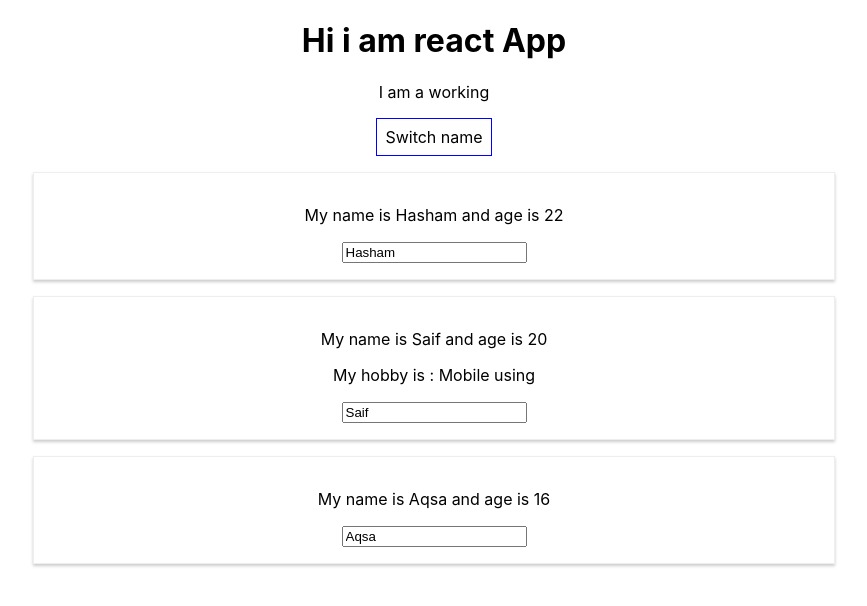
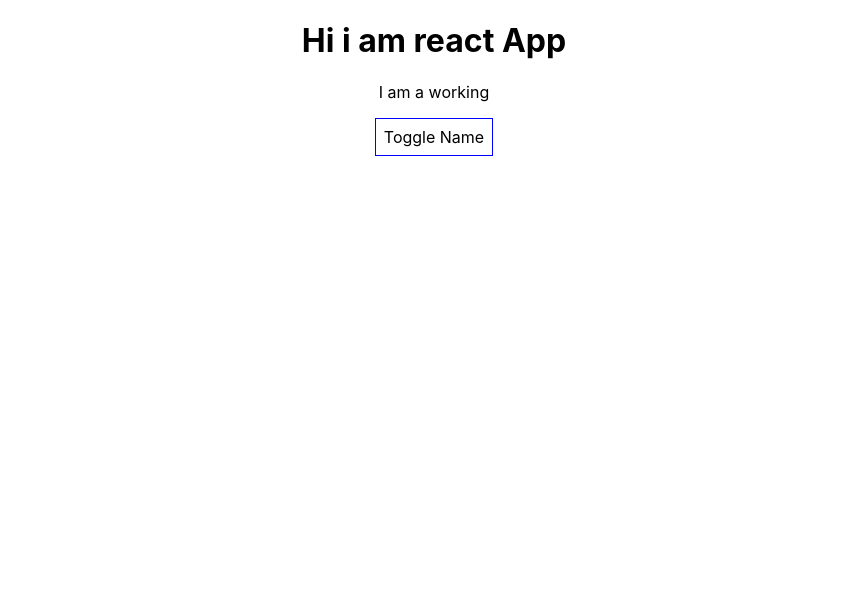
Before and after one commit to Hashamjavedofficial/react-practice-app, a React (Create React App) app: page / in a window 1280 px wide. Shown: the top 606 px of the page, without its empty margins (206-1073 px from the left). Built offline with nearby package versions, Linux system fonts and the light colour scheme.

Commit message:
list and conditions

```diff
--- a/src/App.js
+++ b/src/App.js
@@ -4,11 +4,12 @@ import Person from "./Person/PersonComponent";
 class App extends Component {
   state = {
     person: [
-      { name: "Hasham", age: 22 },
-      { name: "Saif", age: 20 },
-      { name: "Aqsa", age: 16 },
+      { id: 1, name: "Hasham", age: 22 },
+      { id: 2, name: "Saif", age: 20 },
+      { id: 3, name: "Aqsa", age: 16 },
     ],
   };
+
   switchNameHandler = (newName) => {
     this.setState({
       person: [
@@ -16,15 +17,31 @@ class App extends Component {
         { name: "Saif javed", age: 22 },
         { name: "Aqsa javed", age: 18 },
       ],
+      toggleValue: false,
     });
   };
-  changeHandler = (event) => {
+  changeHandler = (event, id) => {
+    const personIndex = this.state.person.findIndex((p) => p.id == id);
+    const person = {
+      ...this.state.person[personIndex],
+    };
+    person.name = event.target.value;
+    const persons = [...this.state.person];
+    persons[personIndex] = person;
     this.setState({
-      person: [
-        { name: "Hasham", age: 25 },
-        { name: event.target.value, age: 22 },
-        { name: "Aqsa javed", age: 18 },
-      ],
+      person: persons,
+    });
+  };
+  deletePersonHandler = (personIndex) => {
+    //const personArr = this.state.person; // this can mutate the orignal array becasue this is reference
+    const personArr = [...this.state.person]; // this is the better approch u cna also use slice() method
+    personArr.splice(personIndex, 1);
+    this.setState({ person: personArr });
+  };
+  toggleHandler = () => {
+    const temp = this.state.toggleValue;
+    this.setState({
+      toggleValue: !temp,
     });
   };
   render() {
@@ -35,32 +52,33 @@ class App extends Component {
       padding: "8px",
       cursor: "pointer",
     };
+    let persons = null;
+    if (this.state.toggleValue) {
+      persons = (
+        <div>
+          {this.state.person.map((person, index) => {
+            return (
+              <Person
+                name={person.name}
+                age={person.age}
+                click={() => this.deletePersonHandler(index)}
+                changed={(event) => this.changeHandler(event, person.id)}
+                key={person.id}
+              />
+            );
+          })}
+        </div>
+      );
+    }
+
     return (
       <div className="App">
         <h1>Hi i am react App</h1>
         <p>I am a working</p>
-        <button
-          style={style}
-          onClick={() => this.switchNameHandler("Hasham!!!!")}
-        >
-          Switch name
+        <button style={style} onClick={this.toggleHandler}>
+          Toggle Name
         </button>
-        <Person
-          name={this.state.person[0].name}
-          age={this.state.person[0].age}
-        />
-        <Person
-          name={this.state.person[1].name}
-          age={this.state.person[1].age}
-          click={this.switchNameHandler.bind(this, "Bisma")}
-          changed={this.changeHandler}
-        >
-          My hobby is : Mobile using
-        </Person>
-        <Person
-          name={this.state.person[2].name}
-          age={this.state.person[2].age}
-        />
+        {persons}
       </div>
     );
   }
```
